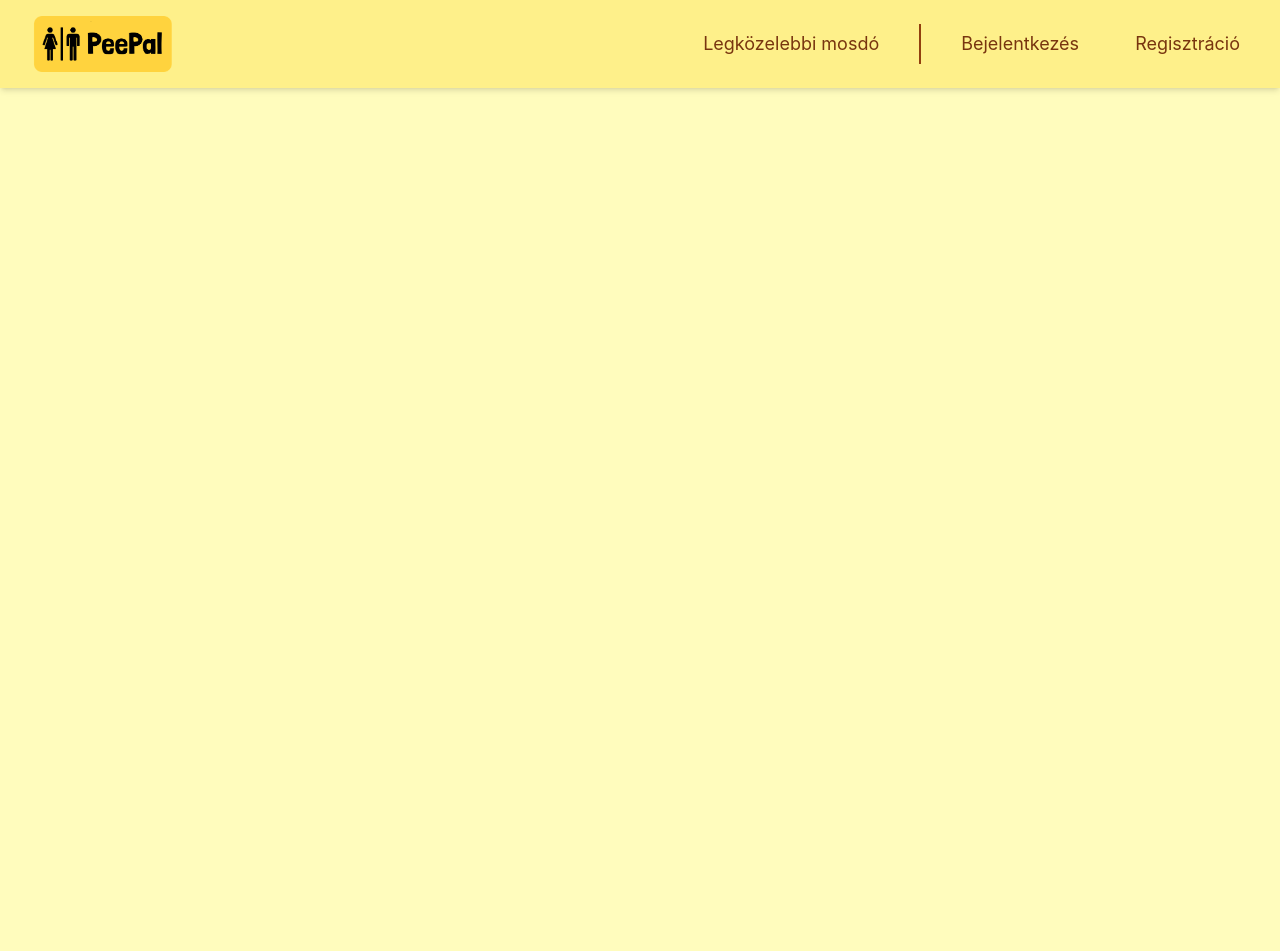
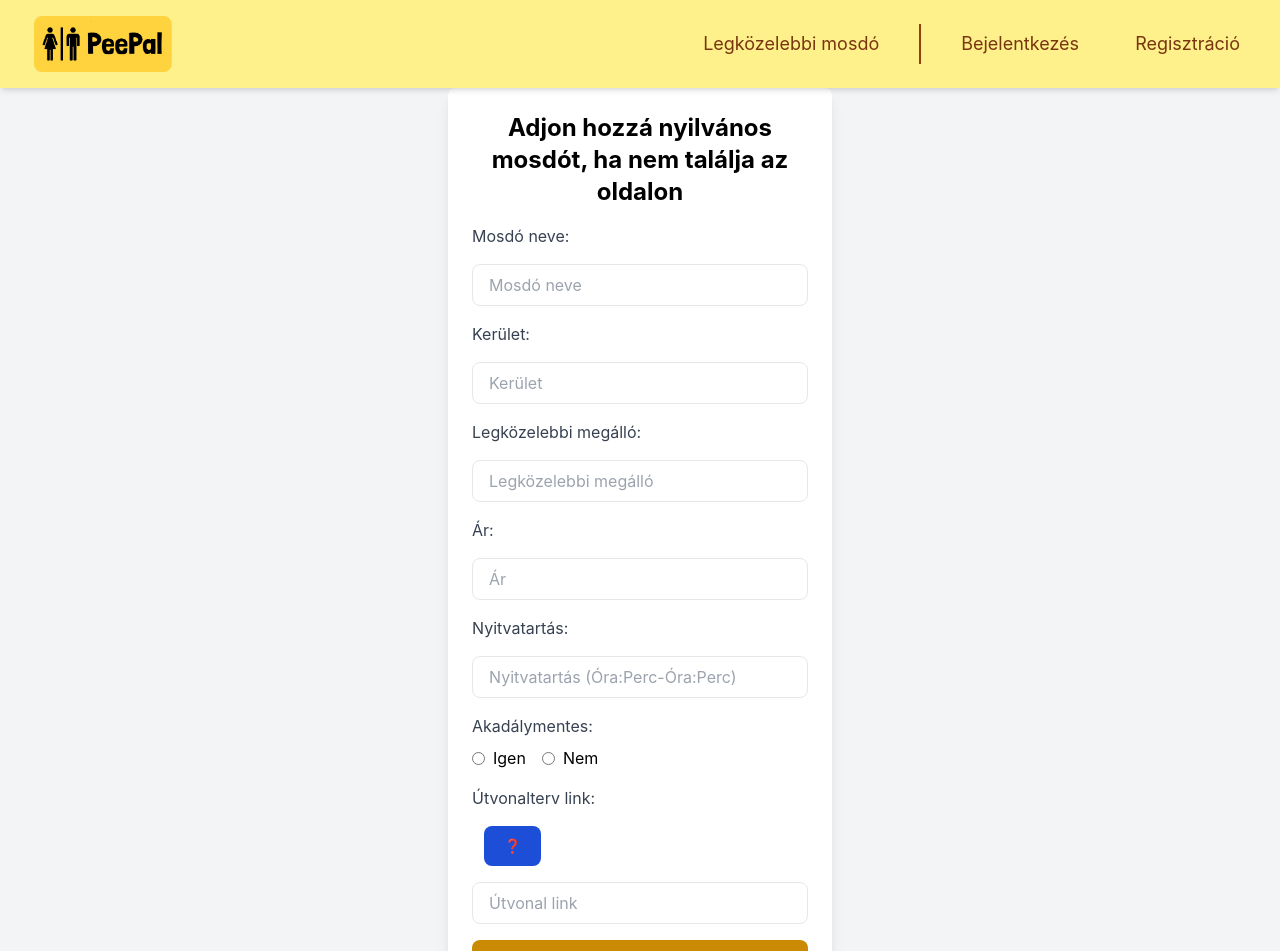
Before and after one commit to magonysandormate/PeePal, a React (Create React App) app in the folder frontend/peepal_react/: page /hozzaadas in a window 1280 px wide. Shown: the top 951 px of the page. Before the commit the page ends 800 px from the top, so only its background shows below. Built offline with nearby package versions, Linux system fonts and the light colour scheme.

Commit message:
Félkész hozzáadás funkció

```diff
--- a/frontend/peepal_react/package.json
+++ b/frontend/peepal_react/package.json
@@ -8,6 +8,8 @@
     "@testing-library/react": "^16.2.0",
     "@testing-library/user-event": "^13.5.0",
     "axios": "^1.8.4",
+    "flowbite": "^3.1.2",
+    "flowbite-react": "^0.11.5",
     "lucide-react": "^0.479.0",
     "react": "^19.0.0",
     "react-dom": "^19.0.0",
--- a/frontend/peepal_react/src/App.js
+++ b/frontend/peepal_react/src/App.js
@@ -4,6 +4,7 @@ import Menusor from './WC_Komponens/NavBar/Menusor';
 import { Route, Routes } from 'react-router-dom';
 import Kezdolap from './WC_Komponens/Kezdolap/Kezdolap';
 import LegkozelebbiMosdo from './WC_Komponens/Kereso/Legkozelebbi';
+import HozzaadForm from './WC_Komponens/Hozzadas/HozzaadForm';
 
 export default function App() {
   return (
@@ -15,6 +16,7 @@ export default function App() {
           <Route path="/kereso" element={<LegkozelebbiMosdo />}/>
           <Route path="/bejelentkezes" element={<Bejelentkezes />}/>
           <Route path="/regisztracio" element={<Regisztracio />} />
+          <Route path="/hozzaadas" element={<HozzaadForm />}/>
         </Routes>
       </div>
     </>
--- /dev/null
+++ b/frontend/peepal_react/src/WC_Komponens/Hozzadas/HozzaadForm.jsx
@@ -0,0 +1,73 @@
+export default function HozzaadForm() {
+    return (
+        <div className="flex justify-center items-center min-h-screen bg-gray-100">
+            <form className="bg-white p-6 rounded-lg shadow-lg w-96 space-y-4">
+                <h2 className="text-2xl font-bold text-center">Adjon hozzá nyilvános mosdót, ha nem találja az oldalon</h2>
+
+                <label className="block text-gray-700">Mosdó neve:</label>
+                <input
+                    type="text"
+                    placeholder="Mosdó neve"
+                    className="w-full px-4 py-2 border rounded-lg focus:outline-none focus:ring-2 focus:ring-blue-500"
+                />
+
+                <label className="block text-gray-700">Kerület:</label>
+                <input
+                    type="text"
+                    placeholder="Kerület"
+                    className="w-full px-4 py-2 border rounded-lg focus:outline-none focus:ring-2 focus:ring-blue-500"
+                />
+
+                <label className="block text-gray-700">Legközelebbi megálló:</label>
+                <input
+                    type="text"
+                    placeholder="Legközelebbi megálló"
+                    className="w-full px-4 py-2 border rounded-lg focus:outline-none focus:ring-2 focus:ring-blue-500"
+                />
+
+                <label className="block text-gray-700">Ár:</label>
+                <input
+                    type="text"
+                    placeholder="Ár"
+                    className="w-full px-4 py-2 border rounded-lg focus:outline-none focus:ring-2 focus:ring-blue-500"
+                />
+
+                <label className="block text-gray-700">Nyitvatartás:</label>
+                <input
+                    type="text"
+                    placeholder="Nyitvatartás (Óra:Perc-Óra:Perc)"
+                    className="w-full px-4 py-2 border rounded-lg focus:outline-none focus:ring-2 focus:ring-blue-500"
+                />
+
+                <fieldset className="mt-4">
+                    <legend className="block text-gray-700">Akadálymentes:</legend>
+                    <div className="flex space-x-4 mt-2">
+                        <label className="flex items-center">
+                            <input type="radio" id="igen" name="akadalymentes" value="igen" className="mr-2" />
+                            Igen
+                        </label>
+                        <label className="flex items-center">
+                            <input type="radio" id="nem" name="akadalymentes" value="nem" className="mr-2" />
+                            Nem
+                        </label>
+                    </div>
+                </fieldset>
+
+                <label className="block text-gray-700">Útvonalterv link:</label>
+                <button data-tooltip-target="tooltip-right" data-tooltip-placement="right" type="button" class="ms-3 mb-2 md:mb-0 text-white bg-blue-700 hover:bg-blue-800 focus:ring-4 focus:outline-none focus:ring-blue-300 font-medium rounded-lg text-sm px-5 py-2.5 text-center dark:bg-blue-600 dark:hover:bg-blue-700 dark:focus:ring-blue-800">❓</button>
+                <input
+                    type="text"
+                    placeholder="Útvonal link"
+                    className="w-full px-4 py-2 border rounded-lg focus:outline-none focus:ring-2 focus:ring-blue-500"
+                />
+
+
+                <button
+                    type="submit"
+                    className="w-full bg-yellow-600 text-white py-2 rounded-lg hover:bg-yellow-700 transition">
+                    Hozzáadás
+                </button>
+            </form>
+        </div>
+    );
+}
--- a/frontend/peepal_react/src/WC_Komponens/Hozzadas/HozzaadGomb.jsx
+++ b/frontend/peepal_react/src/WC_Komponens/Hozzadas/HozzaadGomb.jsx
@@ -1,11 +1,14 @@
 import { Plus } from "lucide-react";
+import { Link } from "react-router-dom";
+import HozzaadForm from "./HozzaadForm";
 
 export default function HozzaadGomb() {
   return (
-    <button
+    <Link
+      to="/hozzaadas"
       className="fixed bottom-6 right-6 w-16 h-16 bg-blue-500 text-white rounded-full flex items-center justify-center shadow-lg hover:bg-blue-600 transition"
     >
       <Plus size={24} />
-    </button>
+    </Link>
   );
 }
```
Also changed, not shown: 2 other files (tests, documents, lock files or other folders).
